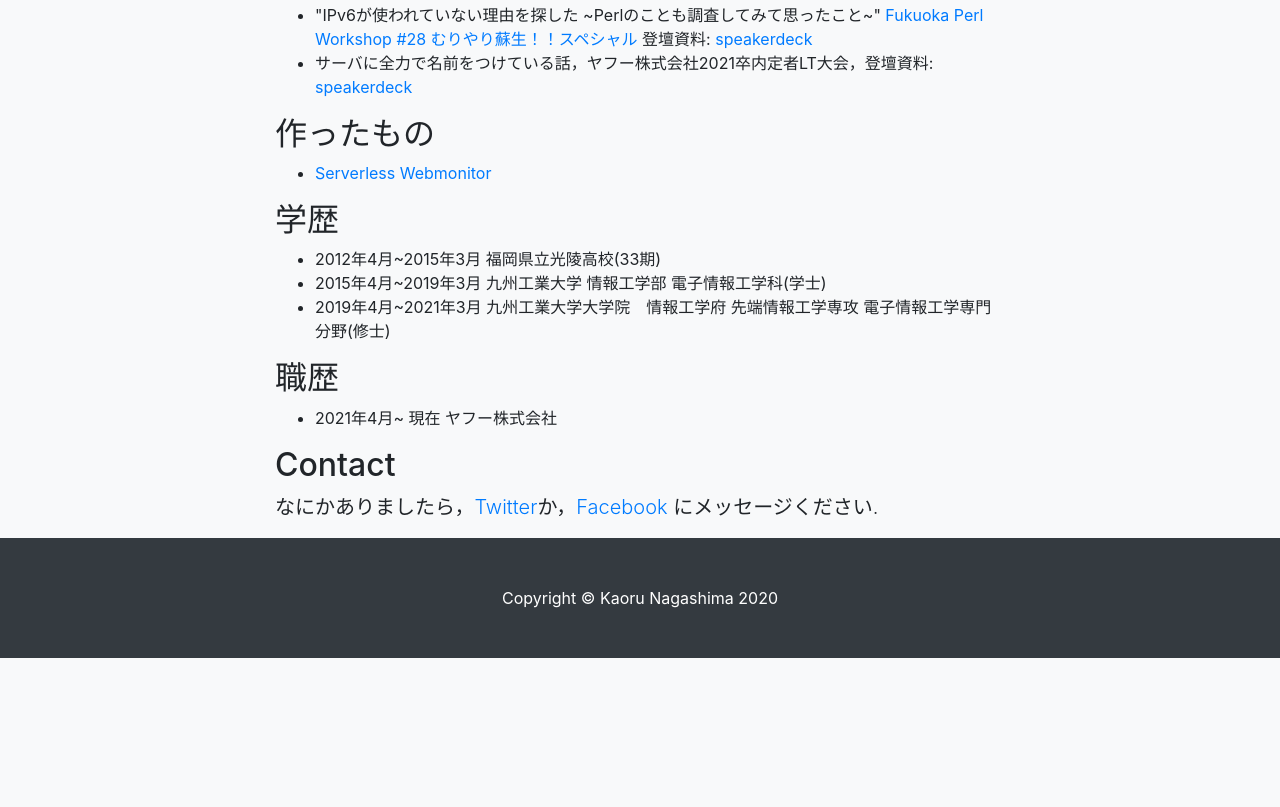
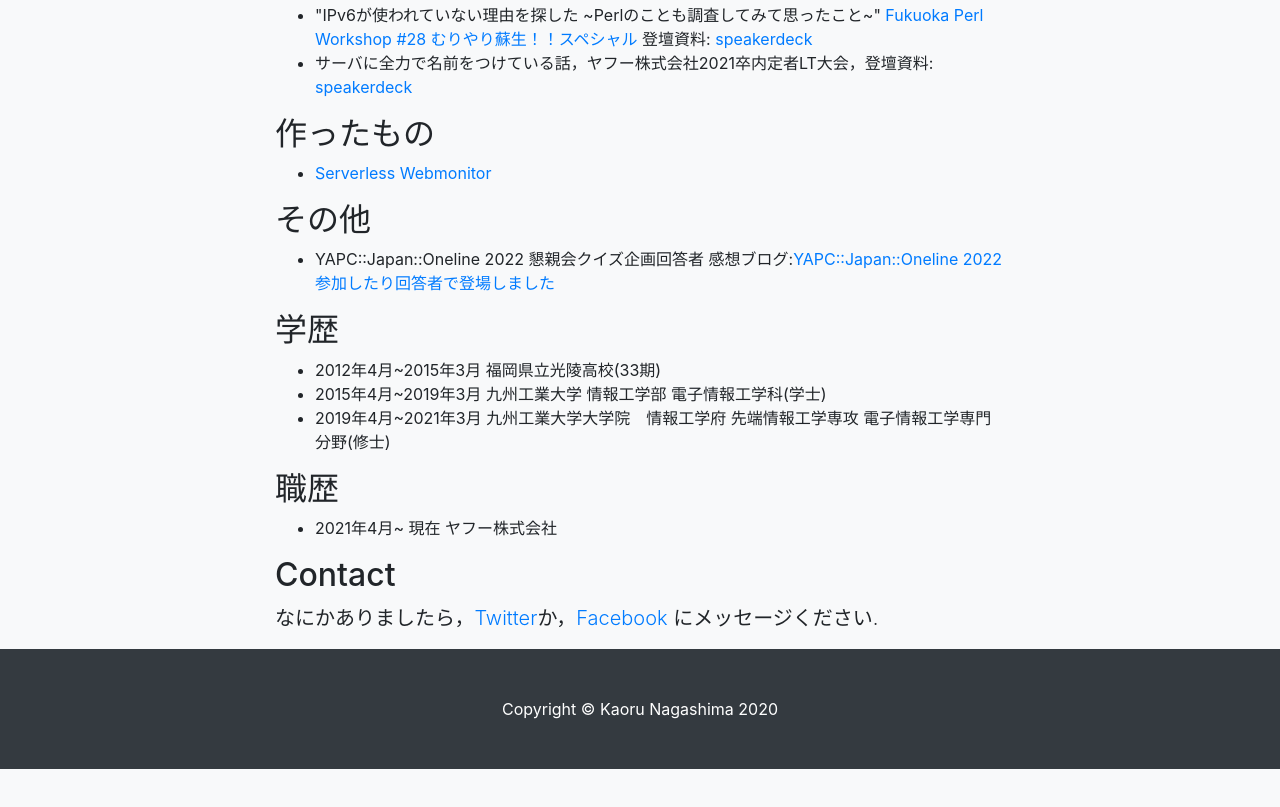
Before and after one commit to nkchan/nkchan.github.io, a website with bundled scripts: page index.html in a window 1280 px wide. Shown: the part 1545-2352 px from the top of the page. Built offline with nearby package versions, Linux system fonts and the light colour scheme.

Commit message:
add yapc quiz

```diff
--- a/index.html
+++ b/index.html
@@ -107,13 +107,16 @@
           <h2>登壇</h2>
           <ul>
             <li>"IPv6が使われていない理由を探した ~Perlのことも調査してみて思ったこと~" <a href="https://fukuokapm.connpass.com/event/119196/">Fukuoka Perl Workshop #28 むりやり蘇生！！スペシャル</a> 登壇資料: <a href="https://speakerdeck.com/nkchan/ipv6gashi-wareteinaili-you-wotan-sita">speakerdeck</a> </li>
-			<li> サーバに全力で名前をつけている話，ヤフー株式会社2021卒内定者LT大会，登壇資料: <a href="https://speakerdeck.com/nkchan/sabaniquan-li-deming-qian-wotuketeiruhua">speakerdeck</a></li>
+	    <li> サーバに全力で名前をつけている話，ヤフー株式会社2021卒内定者LT大会，登壇資料: <a href="https://speakerdeck.com/nkchan/sabaniquan-li-deming-qian-wotuketeiruhua">speakerdeck</a></li>
           </ul>
           <h2>作ったもの</h2>
           <ul>
             <li> <a href="https://github.com/nkchan/sls-py-monitor-v2">Serverless Webmonitor</a></li>
           </ul>
-
+	  <h2>その他</h2>
+	  <ul>
+	      <li>YAPC::Japan::Oneline 2022 懇親会クイズ企画回答者 感想ブログ:<a href="https://kaoru1615.hatenablog.com/entry/2022/03/10/083040">YAPC::Japan::Oneline 2022　参加したり回答者で登場しました</a> </li>
+	  </ul>
         </div>
       </div>
     </div>
```
Also changed, not shown: 人生でやってみたいこと.md (line endings or trailing spaces).
